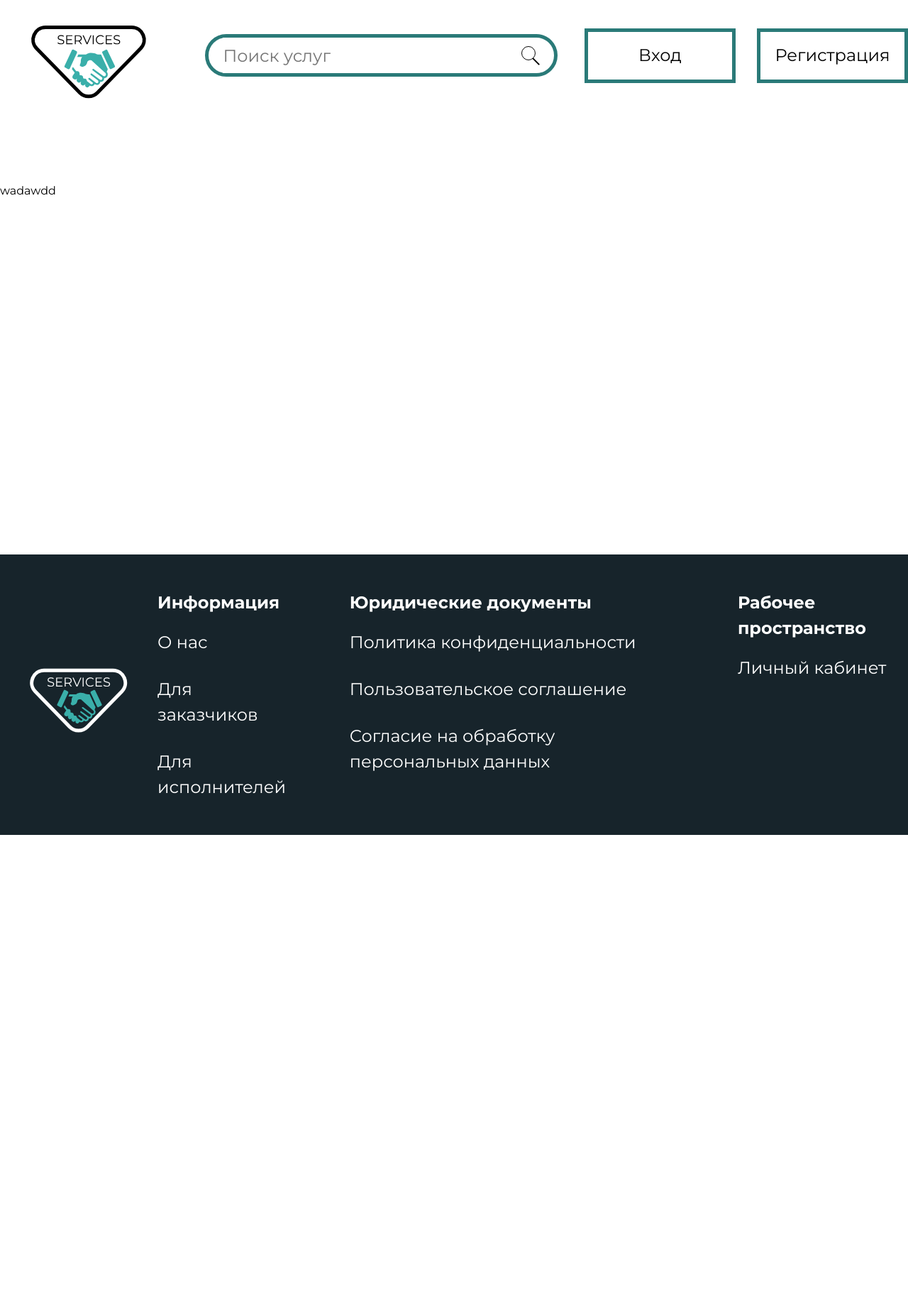
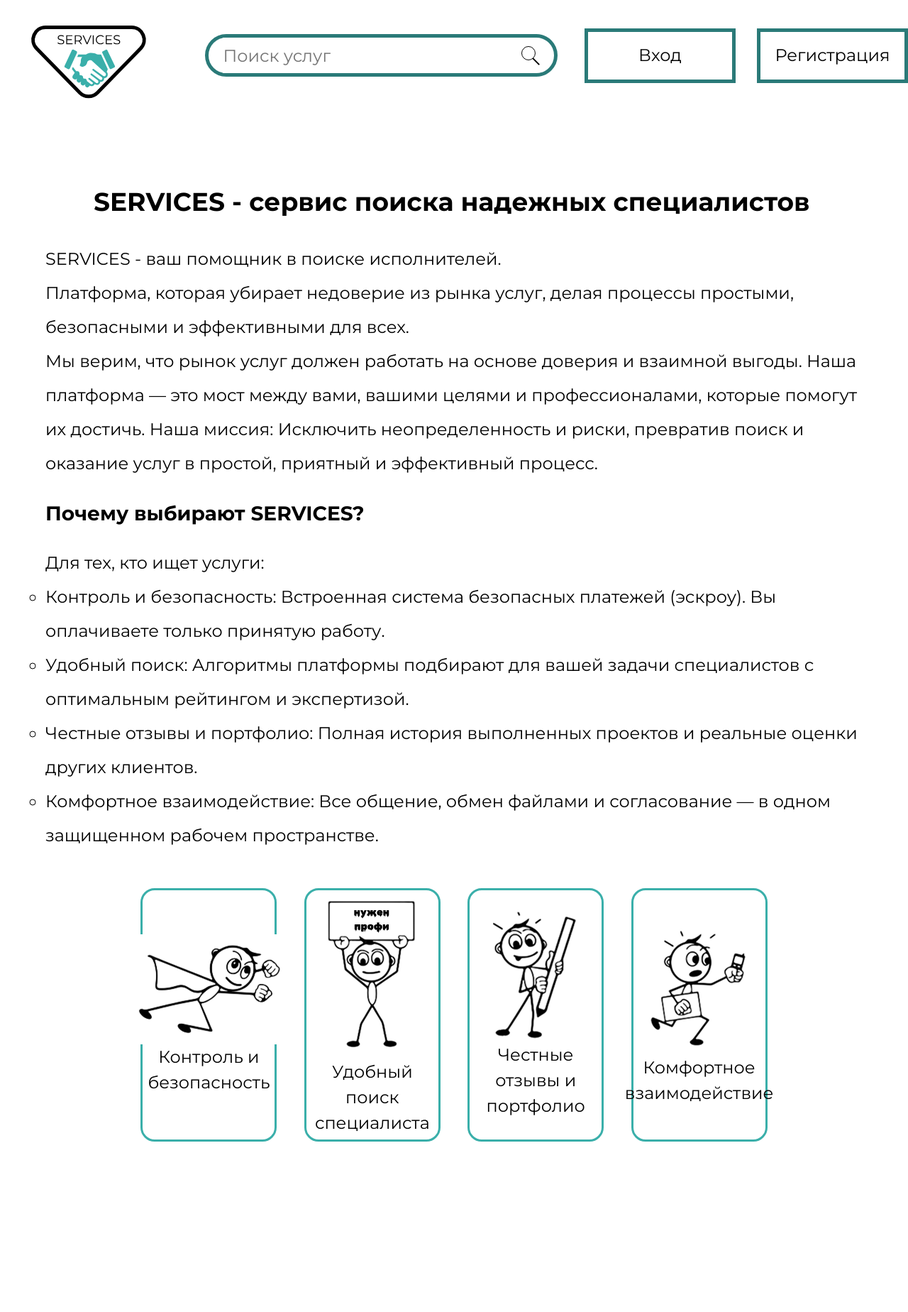
Before and after one commit to nikita201ss/env, a Django app: template main/templates/main/about.html in a window 1280 px wide. Shown: the part 64-1912 px from the top of the page at 71% size. Before the commit the page ends 1240 px from the top, so only its background shows below. Run offline with Django 3.2, Linux system fonts and the light colour scheme; the template is opened without the code that fills it, so the values that code supplies are empty.

Commit message:
create about.html

```diff
--- a/main/static/css/styles.css
+++ b/main/static/css/styles.css
@@ -8,6 +8,10 @@
 
 a {
     text-decoration: none;
+}
+
+h1 {
+    font-weight: 600;
 }
 
 header {
@@ -150,7 +154,7 @@ footer {
 }
 
 .category-image {
-        height: 60px;
+    height: 60px;
 }
 
 .categories {
@@ -161,11 +165,13 @@ footer {
     margin: 0 auto;
 }
 
-.cat-title {
+.cat-title,
+.about-title {
     margin: 0 0 30px 132px;
 }
 
 .cat-name {
+    font-weight: 500;
     justify-content: center;
     width: 70%;
     display: flex;
@@ -242,3 +248,55 @@ footer {
     flex-wrap: wrap;
     margin: 0 auto;
 }
+
+
+.page-about {
+    font-size: 24px;
+}
+
+.about-text {
+    line-height: 2;
+    width: 90%;
+    margin: 0 auto;
+}
+
+.about-text>p {
+    line-height: 2;
+}
+
+.about-list>ul>li {
+    line-height: 2;
+    list-style: circle;
+}
+
+.about-card {
+    border-radius: 20px;
+    display: flex;
+    width: 15%;
+    border: 3px solid #3AAFAA;
+    justify-content: center;
+    flex-direction: column;
+    height: 357px;
+}
+
+.about-cards {
+    margin-top: 50px;
+    display: flex;
+    gap: 3%;
+    justify-content: center;
+}
+
+.about-image {
+    display: flex;
+    justify-content: center;
+}
+
+.about-card-txt {
+    text-align: center;
+    display: flex;
+    justify-content: center;
+}
+
+.why {
+    margin: 25px 0;
+}
--- a/main/templates/main/about.html
+++ b/main/templates/main/about.html
@@ -1,11 +1,77 @@
 {% extends 'main/base.html' %}
 
-{% block title %}Главная страница{% endblock %}
+{% block title %}О нас{% endblock %}
 
 {% block content %}
 {% load static %}
+<div class="page-about">
+    <h2 class="about-title">SERVICES - сервис поиска надежных специалистов</h2>
+    <div class="about-text">
 
-wadawdd
+        <p>SERVICES - ваш помощник в поиске исполнителей. <br>
+            Платформа, которая убирает недоверие из рынка услуг, делая процессы простыми, безопасными и эффективными для
+            всех.</p>
+        <p>Мы верим, что рынок услуг должен работать на основе доверия и взаимной выгоды. Наша платформа — это мост
+            между вами, вашими целями и профессионалами, которые помогут их достичь.
+            Наша миссия: Исключить неопределенность и риски, превратив поиск и оказание услуг в простой, приятный и
+            эффективный процесс.</p>
+
+        <div class="why"><h3>Почему выбирают SERVICES?</h3></div>
+        <p>Для тех, кто ищет услуги:</p>
+        <nav class="about-list">
+            <ul>
+                <li>Контроль и безопасность: Встроенная система безопасных платежей (эскроу). Вы оплачиваете только
+                    принятую работу.</li>
+                <li>Удобный поиск: Алгоритмы платформы подбирают для вашей задачи специалистов с оптимальным рейтингом и
+                    экспертизой.</li>
+                <li>Честные отзывы и портфолио: Полная история выполненных проектов и реальные оценки других клиентов.
+                </li>
+                <li>Комфортное взаимодействие: Все общение, обмен файлами и согласование — в одном защищенном рабочем
+                    пространстве.</li>
+            </ul>
+        </nav>
+    </div>
+
+    <div class="about-cards">
+        <div class="about-card">
+            <div class="about-image">
+                <img src="{% static 'img/about1.png' %}" alt="image-1" class="">
+            </div>
+            <p class="about-card-txt">Контроль и
+                безопасность</p>
+        </div>
+
+        <div class="about-card">
+            <div class="about-image">
+                <img src="{% static 'img/about2.png' %}" alt="image-2" class="">
+            </div>
+            <p class="about-card-txt">Удобный поиск
+                специалиста</p>
+        </div>
+
+        <div class="about-card">
+            <div class="about-image">
+                <img src="{% static 'img/about3.png' %}" alt="image-3" class="">
+            </div>
+            <p class="about-card-txt">Честные отзывы и портфолио</p>
+        </div>
+
+        <div class="about-card">
+            <div class="about-image">
+                <img src="{% static 'img/about4.png' %}" alt="image-4" class="">
+            </div>
+            <p class="about-card-txt">Комфортное взаимодействие</p>
+        </div>
+
+    </div>
+
+
+
+
+
+
+
+</div>
 
 
 
--- a/main/templates/main/base.html
+++ b/main/templates/main/base.html
@@ -12,7 +12,7 @@
     <link href="https://fonts.googleapis.com/css2?family=Montserrat:ital,wght@0,100..900;1,100..900&display=swap"
         rel="stylesheet">
 
-    <title>{% block title %}Home{% endblock %}</title>
+    <title>{% block title %}{% endblock %}</title>
 
 </head>
 
@@ -22,7 +22,7 @@
         <nav>
             <ul class="list">
                 <li><a href="{% url 'main:index' %}">Главная</a></li>
-                <li><a href="#">О нас</a></li>
+                <li><a href="{% url 'main:about' %}">О нас</a></li>
                 <li><a href="#">Информация для заказчиков</a></li>
                 <li><a href="#">Информация для исполнителей</a></li>
                 <li><a href="#">Предоставить услугу</a></li>
@@ -32,14 +32,14 @@
     <div class="panel">
         <div>
             <div>
-                <a href="{% url 'main:index' %}"><img src="{% static 'img/LOGO.svg' %}" alt="logo"></a>
+                <a href="{% url 'main:index' %}"><img src="{% static 'icon/LOGO.svg' %}" alt="logo"></a>
             </div>
         </div>
 
 
         <form class="search-panel" action="{% url 'main:index' %}" method="get">
             <input  class="search-input" type="text" name="q" placeholder="Поиск услуг" value="{{ search_query }}">
-            <button type="submit" class="icon-search"><img src="{% static 'img/search.svg' %}" alt="search"></button>
+            <button type="submit" class="icon-search"><img src="{% static 'icon/search.svg' %}" alt="search"></button>
         </form>
 
 
@@ -62,7 +62,7 @@
     <footer>
 
         <div>
-            <img src="{% static 'img/LOGO-white.svg' %}" alt="logo">
+            <img src="{% static 'icon/LOGO-white.svg' %}" alt="logo">
         </div>
         <div class="foot-blocks">
             <div class="block">
--- a/main/templates/main/index.html
+++ b/main/templates/main/index.html
@@ -57,7 +57,7 @@
                 <p>{{ service.name }}</p>
                 <h4>{{ service.price }} руб.</h4>
                 <div class="location">
-                    <img src="{% static 'img/pin.svg' %}" alt="pin" class="pin">
+                    <img src="{% static 'icon/pin.svg' %}" alt="pin" class="pin">
                     <p>{{ service.city }}</p>
                 </div>
 
--- a/main/urls.py
+++ b/main/urls.py
@@ -5,5 +5,6 @@ app_name = 'main'
 
 urlpatterns = [
     path('', views.IndexView.as_view(), name='index'),
+    path('about/', views.AboutView.as_view(), name='about'),
     path('service/<slug:slug>', views.ServiceDetailView.as_view(), name='service_detail'),
 ]
--- a/main/views.py
+++ b/main/views.py
@@ -60,3 +60,8 @@ class ServiceDetailView(DetailView):
         ).exclude(id=service.id)[:4]
         context['current_category'] = service.category.slug
         return context
+
+
+
+class AboutView(TemplateView):
+    template_name = 'main/about.html'
```
Also changed, not shown: main/static/icon/LOGO-white.svg (renamed from main/static/img/LOGO-white.svg), main/static/icon/LOGO.svg (renamed from main/static/img/LOGO.svg), main/static/icon/pin.svg (renamed from main/static/img/pin.svg), main/static/icon/search.svg (renamed from main/static/img/search.svg), main/static/img/about1.png (added), main/static/img/about2.png (added), main/static/img/about3.png (added), main/static/img/about4.png (added).
